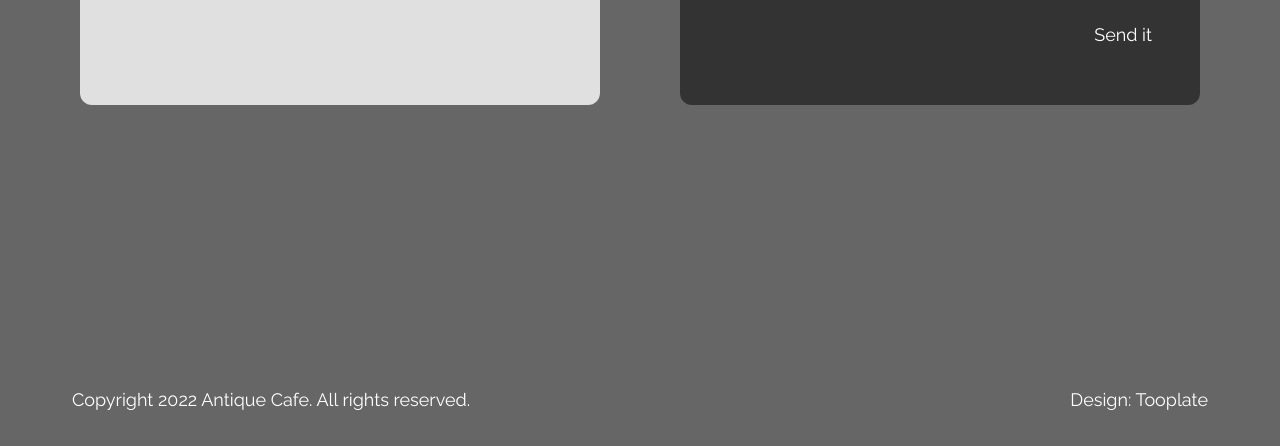
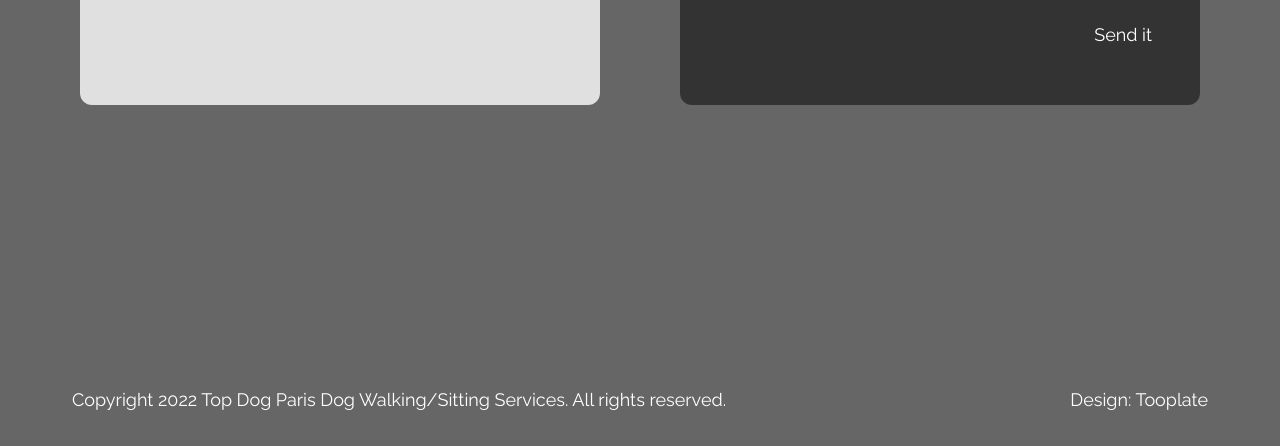
Before and after one commit to ryanrobb91/Top-Dog-Paris-Dog-Walking-Page, a plain HTML site: page index.html in a window 1280 px wide. Shown: the part 3978-4424 px from the top of the page. Drawn offline with nearby package versions, Linux system fonts and the light colour scheme.

Commit message:
changed text on bottom

```diff
--- a/index.html
+++ b/index.html
@@ -185,7 +185,7 @@ https://www.tooplate.com/view/2126-antique-cafe
             </div>
             <footer class="absolute bottom-0 left-0 w-full">
                 <div class="text-white container mx-auto tm-container p-8 text-lg flex flex-col md:flex-row justify-between">
-                    <span>Copyright 2022 Antique Cafe. All rights reserved.</span>
+                    <span>Copyright 2022 Top Dog Paris Dog Walking/Sitting Services. All rights reserved.</span>
                     <span class="mt-5 md:mt-0">Design: <a href="https://www.tooplate.com" target="_parent">Tooplate</a></span>
                 </div>
             </footer>
```
